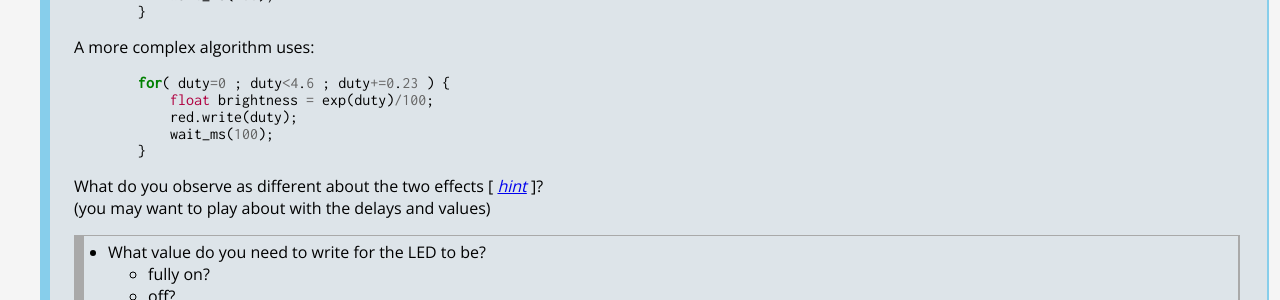
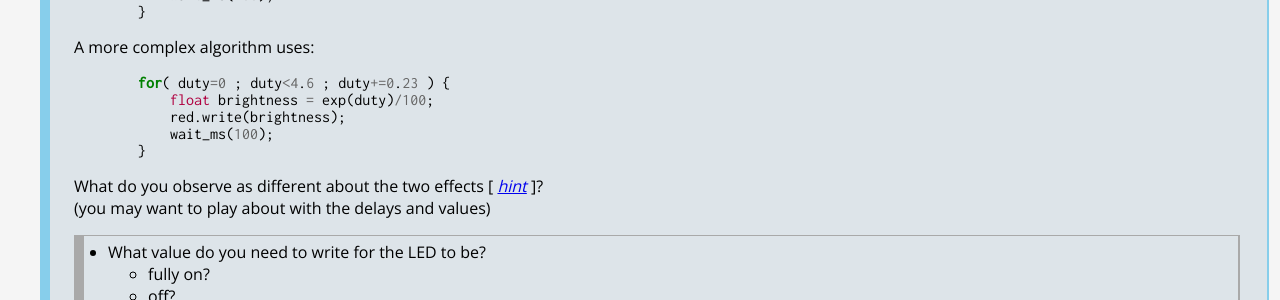
Before and after one commit to kf5011/kf5011.github.io, a Jekyll site: the page built from _seminars/03.md, in a window 1280 px wide. Shown: the part 972-1272 px from the top of the page. Built offline with Jekyll 4.4.1, drawn with Linux system fonts in a browser that asks for light colours.

Commit message:
Fix layout in general and minor typo in seminars/03
Make gems consistent with github-pages
Add explicit charset line to _layouts/default.html.
Fix typo in seminars/03.md

````diff
--- a/Gemfile
+++ b/Gemfile
@@ -9,7 +9,9 @@ ruby RUBY_VERSION
 #
 # This will help ensure the proper Jekyll version is running.
 # Happy Jekylling!
-gem "jekyll"
+source "https://rubygems.org"
+
+gem "github-pages", group: :jekyll_plugins
 
 # This is the default theme for new Jekyll sites. You may change this to anything you like.
 # gem "minima"
--- a/_config.yml
+++ b/_config.yml
@@ -17,8 +17,8 @@ title: KF5011 Computer Networks and Control Systems
 email: alun.moon@northumbria.ac.uk
 description: > # this means to ignore newlines until "baseurl:"
    Development and material for the new module, due Spring 2018
-baseurl: "" # the subpath of your site, e.g. /blog
-url: "" # the base hostname & protocol for your site, e.g. http://example.com
+baseurl: "/kf5011" # the subpath of your site, e.g. /blog
+url: "http://hesabu.net" # the base hostname & protocol for your site, e.g. http://example.com
 twitter_username:
 github_username:
 
--- a/_layouts/default.html
+++ b/_layouts/default.html
@@ -4,6 +4,7 @@
     <link href="{{site.baseurl}}{% link css/layout.scss %}" rel="stylesheet" >
     <link href="{{site.baseurl}}{% link css/menu.scss %}" rel="stylesheet" >
     <link href="{{site.baseurl}}{% link css/syntax.css %}" rel="stylesheet" >
+    <meta charset="utf-8"/>
 </head>
 <body>
     <header>
--- a/_seminars/03.md
+++ b/_seminars/03.md
@@ -50,7 +50,7 @@ A more complex algorithm uses:
 ```c
         for( duty=0 ; duty<4.6 ; duty+=0.23 ) {
             float brightness = exp(duty)/100;
-            red.write(duty);
+            red.write(brightness);
             wait_ms(100);
         }
 ```
````
Also changed, not shown: Gemfile.lock.
